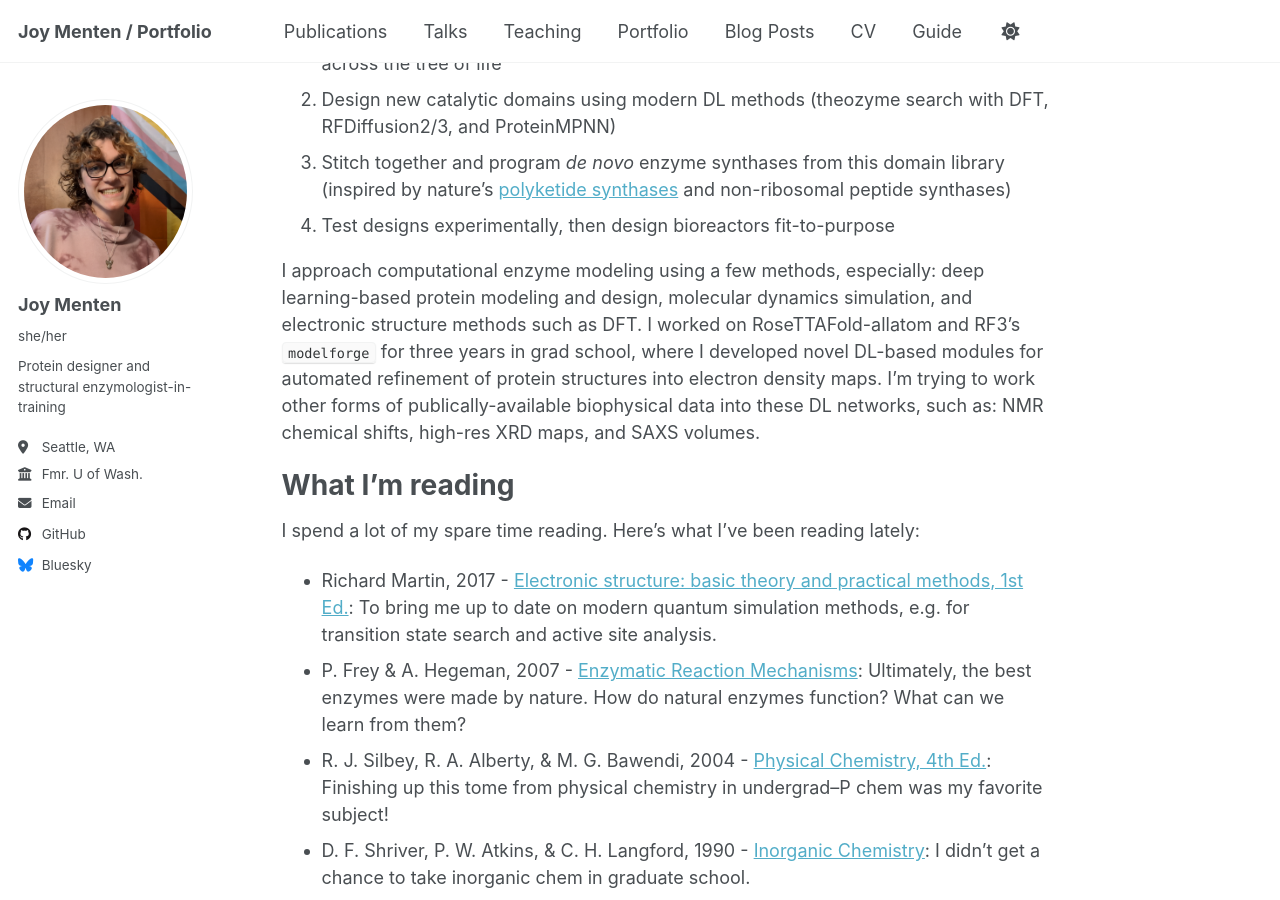
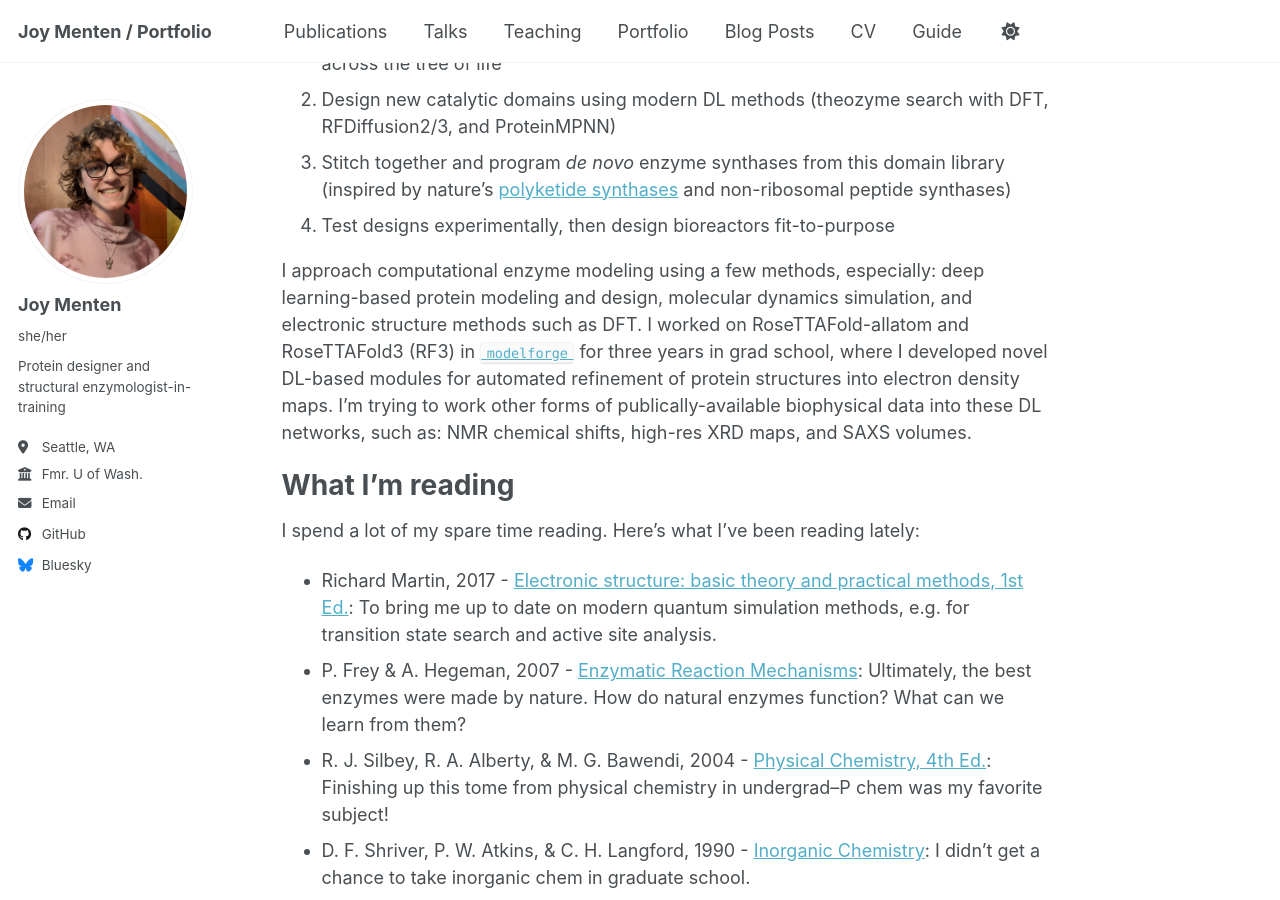
Before and after one commit to picodase/picodase.github.io, a Jekyll site: the page built from _pages/about.md, in a window 1280 px wide and 900 px high, scrolled down 1242 px. Built offline with Jekyll 4.4.1, drawn with Linux system fonts in a browser that asks for light colours; a script that is not in the unit is left out.

Commit message:
Add modelforge link

```diff
--- a/_pages/about.md
+++ b/_pages/about.md
@@ -30,7 +30,7 @@
 3. Stitch together and program *de novo* enzyme synthases from this domain library (inspired by nature's [polyketide synthases](https://onlinelibrary.wiley.com/doi/abs/10.1002/cbic.202300386) and non-ribosomal peptide synthases)
 4. Test designs experimentally, then design bioreactors fit-to-purpose
 
-I approach computational enzyme modeling using a few methods, especially: deep learning-based protein modeling and design, molecular dynamics simulation, and electronic structure methods such as DFT. I worked on RoseTTAFold-allatom and RF3's `modelforge` for three years in grad school, where I developed novel DL-based modules for automated refinement of protein structures into electron density maps. I'm trying to work other forms of publically-available biophysical data into these DL networks, such as: NMR chemical shifts, high-res XRD maps, and SAXS volumes.
+I approach computational enzyme modeling using a few methods, especially: deep learning-based protein modeling and design, molecular dynamics simulation, and electronic structure methods such as DFT. I worked on RoseTTAFold-allatom and RoseTTAFold3 (RF3) in [`modelforge`](https://github.com/RosettaCommons/modelforge) for three years in grad school, where I developed novel DL-based modules for automated refinement of protein structures into electron density maps. I'm trying to work other forms of publically-available biophysical data into these DL networks, such as: NMR chemical shifts, high-res XRD maps, and SAXS volumes.
 
 What I'm reading
 ===
```
